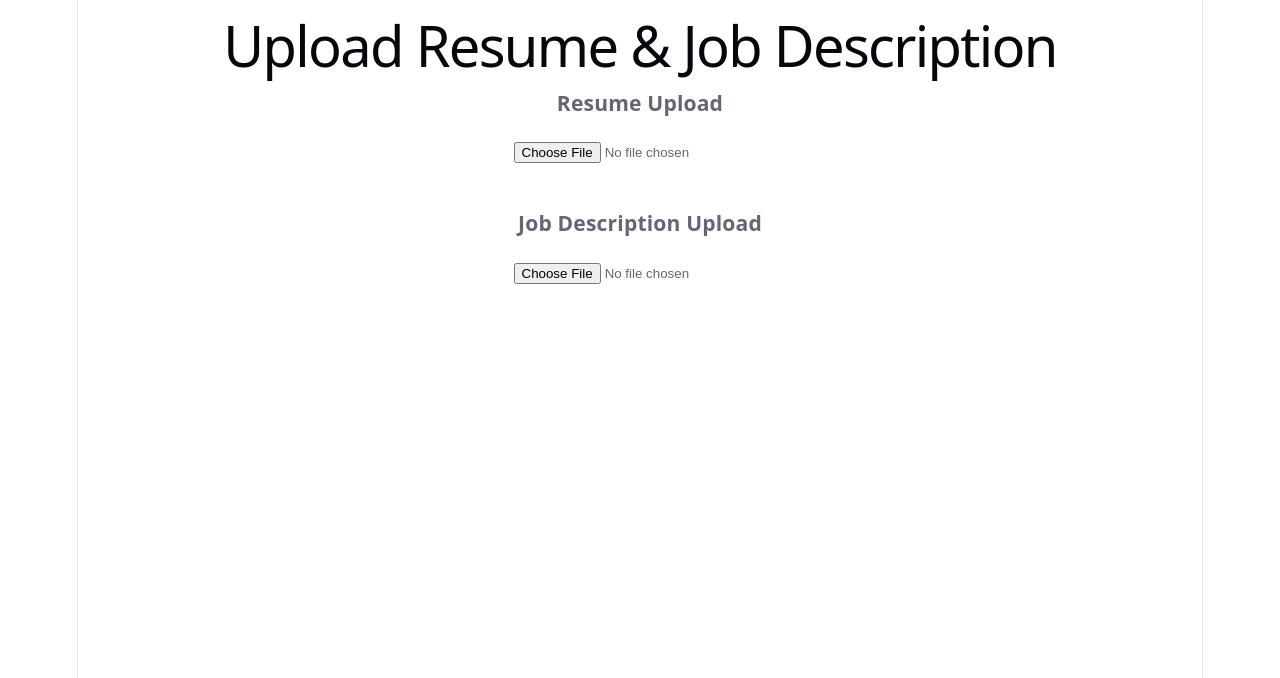
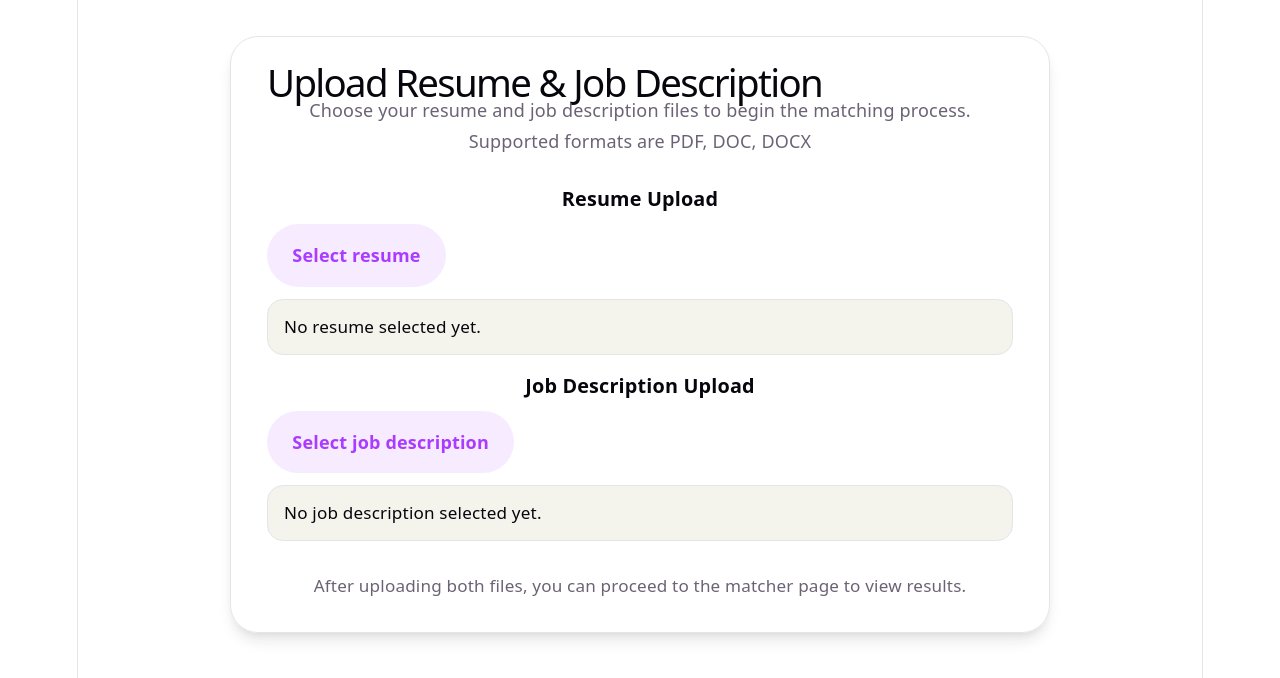
Before and after one commit to Vijay-1702/Resume-Matcher, a React app in the folder frontend/: page /upload in a window 1280 px wide. Shown: the top 678 px of the page. Built offline with nearby package versions, Linux system fonts and the light colour scheme; the HTML template or start-up script is replaced by a standard one.

Commit message:
Update Upload.jsx

```diff
--- /dev/null
+++ b/frontend/src/pages/Upload.css
@@ -0,0 +1,116 @@
+.upload-page {
+  max-width: 820px;
+  margin: 0 auto;
+  padding: 36px 24px 60px;
+  display: flex;
+  flex-direction: column;
+  gap: 24px;
+}
+
+.upload-main {
+  background: rgba(255, 255, 255, 0.9);
+  border: 1px solid var(--border);
+  border-radius: 28px;
+  box-shadow: var(--shadow);
+  padding: 32px 36px;
+  display: grid;
+  gap: 30px;
+}
+
+.upload-main h1 {
+  margin: 0;
+  font-size: clamp(2rem, 3vw, 3rem);
+  color: var(--text-h);
+  text-align: left;
+}
+
+.upload-main p {
+  margin: 0;
+  color: var(--text);
+  line-height: 1.7;
+}
+
+.upload-block {
+  display: grid;
+  gap: 18px;
+}
+
+.upload-block h3 {
+  margin: 0;
+  font-size: 1.1rem;
+  color: var(--text-h);
+}
+
+.upload-control {
+  display: grid;
+  gap: 12px;
+}
+
+.upload-control label {
+  display: inline-flex;
+  align-items: center;
+  justify-content: center;
+  cursor: pointer;
+  width: fit-content;
+  padding: 0.95rem 1.35rem;
+  border-radius: 999px;
+  border: 1px solid transparent;
+  background: var(--accent-bg);
+  color: var(--accent);
+  font-weight: 600;
+  transition: transform 0.2s ease, background 0.2s ease, color 0.2s ease;
+}
+
+.upload-control label:hover {
+  background: var(--accent);
+  color: #fff;
+  transform: translateY(-1px);
+}
+
+.upload-control input[type="file"] {
+  display: none;
+}
+
+.file-meta {
+  display: flex;
+  align-items: center;
+  justify-content: space-between;
+  gap: 12px;
+  padding: 14px 16px;
+  border-radius: 16px;
+  border: 1px solid var(--border);
+  background: var(--code-bg);
+  color: var(--text-h);
+  font-size: 0.95rem;
+}
+
+.file-meta span {
+  min-width: 0;
+  overflow: hidden;
+  text-overflow: ellipsis;
+  white-space: nowrap;
+}
+
+.file-placeholder {
+  color: var(--text);
+}
+
+.upload-footnote {
+  color: var(--text);
+  font-size: 0.95rem;
+}
+
+@media (max-width: 680px) {
+  .upload-page {
+    padding: 28px 16px 40px;
+  }
+
+  .upload-main {
+    padding: 28px 22px;
+  }
+
+  .file-meta {
+    flex-direction: column;
+    align-items: flex-start;
+  }
+}
--- a/frontend/src/pages/Upload.jsx
+++ b/frontend/src/pages/Upload.jsx
@@ -1,38 +1,60 @@
 import { useState } from "react";
+import "./Upload.css";
 
 function Upload() {
   const [resume, setResume] = useState(null);
   const [jd, setJd] = useState(null);
 
   return (
+    <div className="upload-page">
+      <main className="upload-main">
         <div>
           <h1>Upload Resume & Job Description</h1>
+          <p>
+            Choose your resume and job description files to begin the matching
+            process. Supported formats are PDF, DOC, DOCX
+          </p>
+        </div>
 
-      <div>
+        <section className="upload-block">
+          <div className="upload-control">
             <h3>Resume Upload</h3>
-
+            <label htmlFor="resume-upload">Select resume</label>
             <input
+              id="resume-upload"
               type="file"
               accept=".pdf,.doc,.docx"
               onChange={(e) => setResume(e.target.files[0])}
             />
-
-        {resume && <p>{resume.name}</p>}
+            <div className="file-meta">
+              <span>
+                {resume ? resume.name : "No resume selected yet."}
+              </span>
+              {resume && <span>{(resume.size / 1024).toFixed(1)} KB</span>}
+            </div>
           </div>
 
-      <br />
-
-      <div>
+          <div className="upload-control">
             <h3>Job Description Upload</h3>
-
+            <label htmlFor="jd-upload">Select job description</label>
             <input
+              id="jd-upload"
               type="file"
               accept=".pdf,.doc,.docx,.txt"
               onChange={(e) => setJd(e.target.files[0])}
             />
+            <div className="file-meta">
+              <span>{jd ? jd.name : "No job description selected yet."}</span>
+              {jd && <span>{(jd.size / 1024).toFixed(1)} KB</span>}
+            </div>
+          </div>
+        </section>
 
-        {jd && <p>{jd.name}</p>}
-      </div>
+        <p className="upload-footnote">
+          After uploading both files, you can proceed to the matcher page to view
+          results.
+        </p>
+      </main>
     </div>
   );
 }
```
Lines whose indentation alone changed are shown as unchanged.
